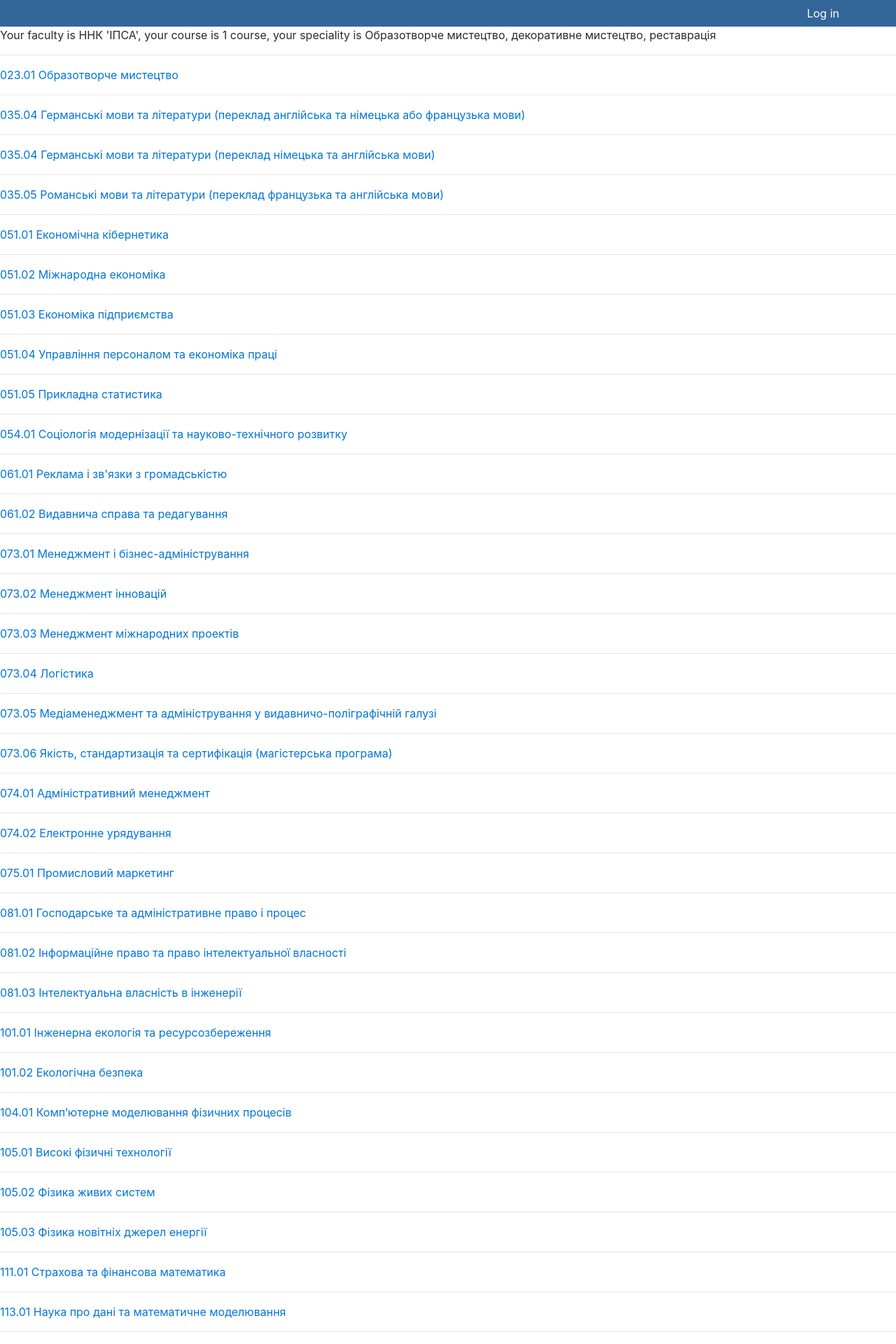
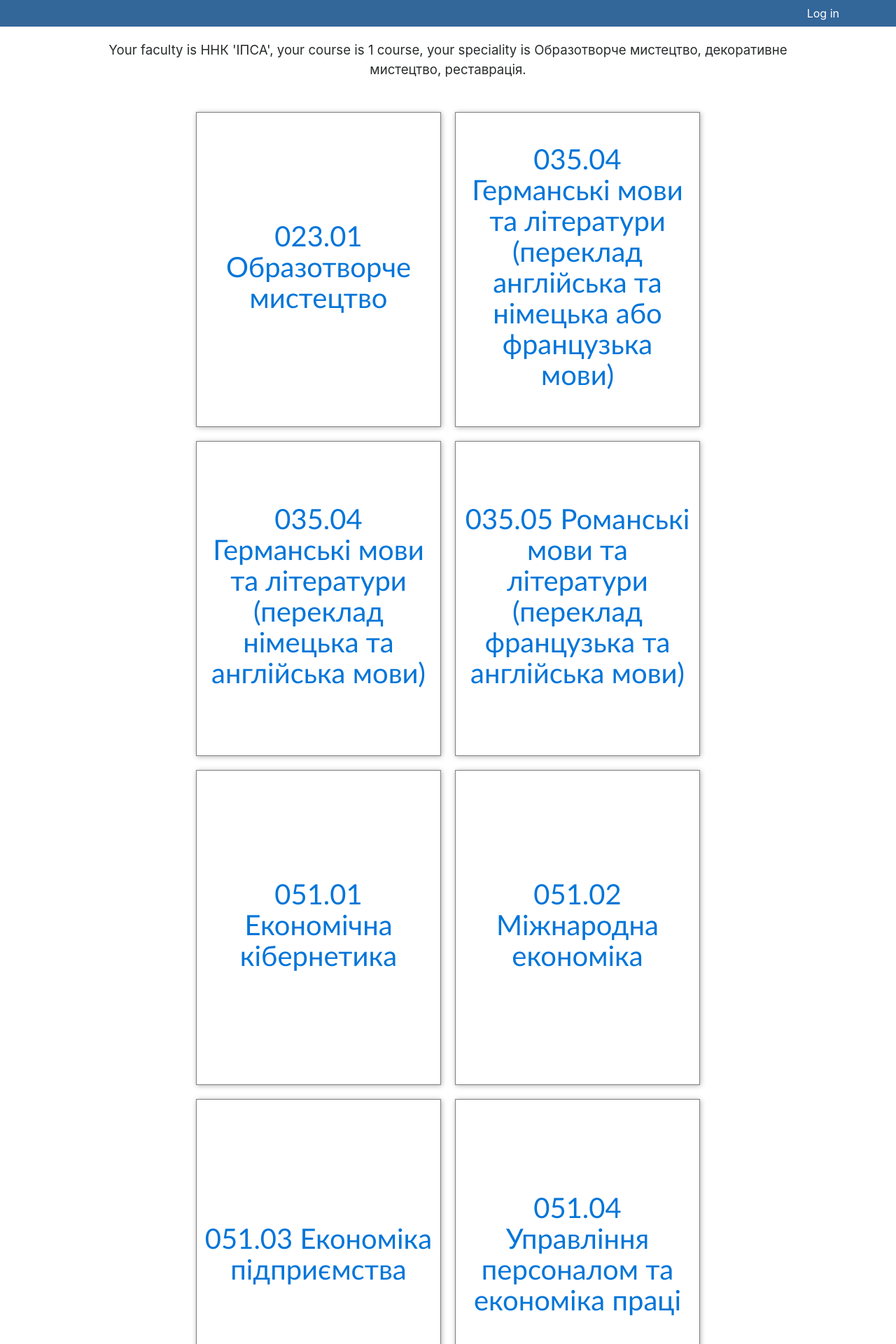
Before and after one commit to vilnitskiy/Writeoff, a Django app: page /1/1/1/specialization/ in a window 1280 px wide. Shown: the top 1920 px of the page at 70% size. Run offline with Django 3.2, Linux system fonts and the light colour scheme; data comes from the database, SQL or seed files in the repository; some libraries are stand-ins or nearby versions.

Commit message:
fix all the fucking shit

```diff
--- a/WriteOff/assets/css/main.css
+++ b/WriteOff/assets/css/main.css
@@ -50,12 +50,37 @@
     width: 60%;
 }
 
-.card{
+.card {
     width: 300px;
     border: 1px solid gray;
     box-shadow: 1px 1px 7px #b4b4b4;
-    border-top: 10px solid green;
     min-height: 200px;
+    padding: 10px;
+    margin: 10px;
+    text-align: center;
+    display: flex;
+    justify-content: center;
+    align-items: center;
+}
+
+.specialities-card {
+    width: 330px;
+    border: 1px solid gray;
+    box-shadow: 1px 1px 7px #b4b4b4;
+    min-height: 280px;
+    padding: 10px;
+    margin: 10px;
+    text-align: center;
+    display: flex;
+    justify-content: center;
+    align-items: center;
+}
+
+.specializations-card {
+    width: 350px;
+    border: 1px solid gray;
+    box-shadow: 1px 1px 7px #b4b4b4;
+    min-height: 450px;
     padding: 10px;
     margin: 10px;
     text-align: center;
@@ -96,3 +121,19 @@
     width: 70%;
     margin: 0 auto;
 }
+
+.courses-wrapper, .specialities-wrapper {
+    width: 70%;
+    margin: 0 auto;
+}
+
+.specializations-wrapper {
+    width: 80%;
+    margin: 0 auto;
+}
+
+.additional-text {
+    padding: 20px;
+    text-align: center;
+    font-size: 14pt;
+}
--- a/WriteOff/templates/courses.html
+++ b/WriteOff/templates/courses.html
@@ -3,7 +3,7 @@
 
 {% block content %}
     <div class="courses-wrapper">
-	Your faculty is {{ chosen_faculty }}. Now choose your course:
+        <p class="additional-text">Your faculty is {{ chosen_faculty }}. Now choose your course:</p>
     <div id="mainbox">
 	{% for course in courses %}
         <a href="{% url 'speciality' chosen_faculty.id course.id %}">
--- a/WriteOff/templates/specializations.html
+++ b/WriteOff/templates/specializations.html
@@ -1,8 +1,18 @@
 {% extends 'base.html' %}
 {% load static %}
 {% block content %}
-	Your faculty is {{ chosen_faculty }}, your course is {{ chosen_course }}, your speciality is {{ chosen_speciality }}<hr>
+    <div class="specializations-wrapper">
+        <p class="additional-text">
+	        Your faculty is {{ chosen_faculty }}, your course is {{ chosen_course }}, your speciality is {{ chosen_speciality }}.
+        </p>
+    <div id="mainbox">
 	{% for specialization in specializations %}
-		<a href="{% url 'files' chosen_faculty.id chosen_course.id chosen_speciality.id specialization.id %}">{{ specialization }}</a> <hr>
+        <a href="{% url 'files' chosen_faculty.id chosen_course.id chosen_speciality.id specialization.id %}">
+            <div class="specializations-card">
+                <h1>{{ specialization }}</h1>
+            </div>
+        </a>
 	{% endfor %}
+    </div>
+    </div>
 {% endblock %}
```
Also changed, not shown: WriteOff/templates/specialities.html (+10 -2 lines).
